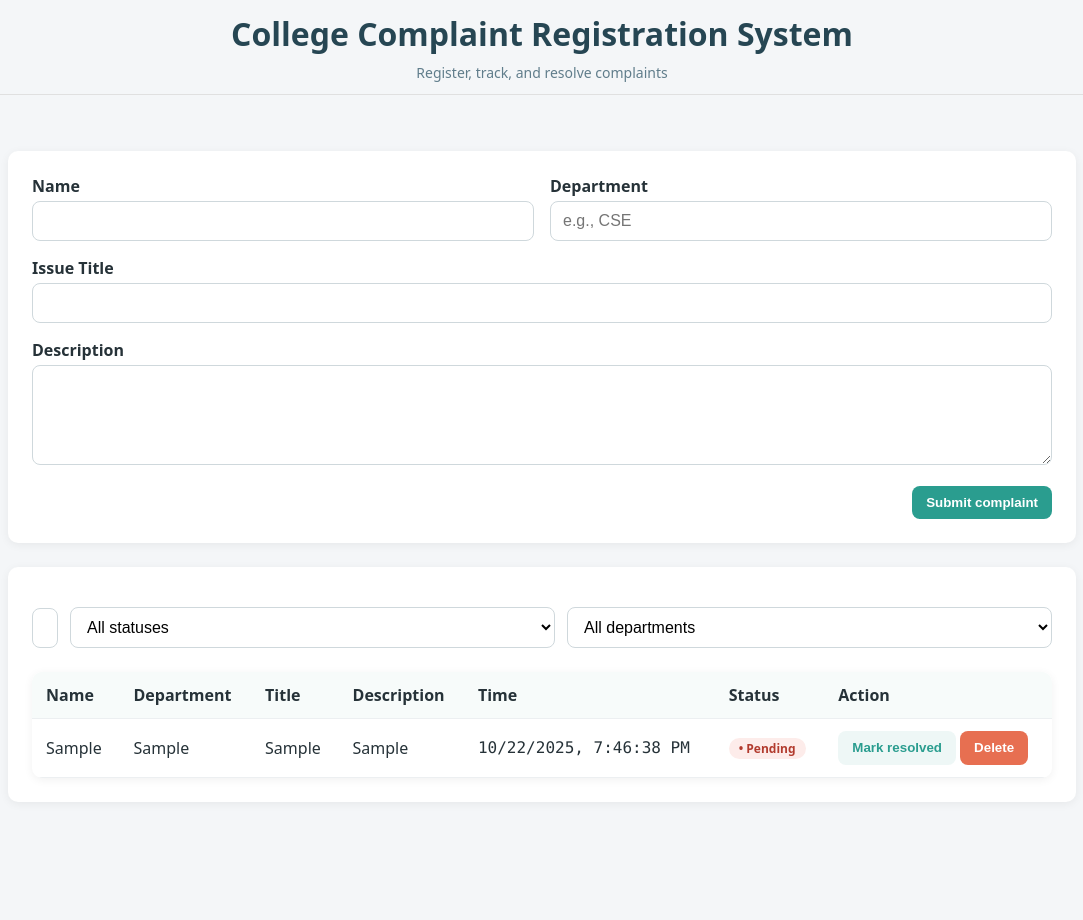
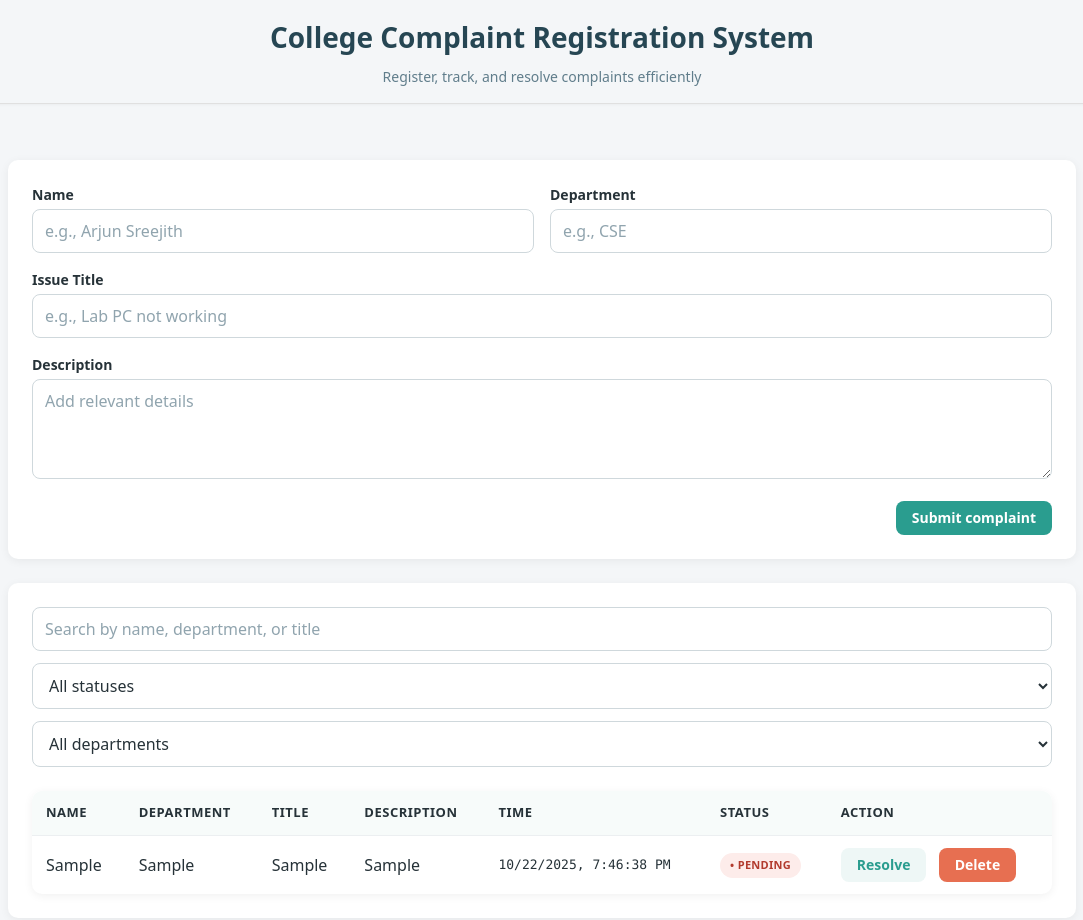
Before and after one commit to LisanAlGaib10101/complaint-registration-system, a plain HTML site: page index.html in a window 1280 px wide. Both pictures are taken after typing "Sample", "Sample", "Sample", "Sample" into the empty fields and a click on the button "Submit complaint". Shown: the whole page, without its empty margins (98-1181 px from the left). Before the commit the page ends 834 px from the top, so only its background shows below. Drawn offline with Linux system fonts and the light colour scheme.

Commit message:
New look 3

```diff
--- a/index.html
+++ b/index.html
@@ -2,13 +2,14 @@
 <html lang="en">
 <head>
   <meta charset="UTF-8" />
+  <meta name="viewport" content="width=device-width, initial-scale=1.0" />
   <title>College Complaint Registration System</title>
   <link rel="stylesheet" href="styles.css" />
 </head>
 <body>
   <div class="header">
     <h1>College Complaint Registration System</h1>
-    <div class="sub">Register, track, and resolve complaints</div>
+    <div class="sub">Register, track, and resolve complaints efficiently</div>
   </div>
 
   <div class="container">
@@ -16,19 +17,19 @@
       <div class="form-grid">
         <div>
           <label for="name">Name</label>
-          <input id="name" name="name" autocomplete="name" required />
+          <input id="name" name="name" placeholder="e.g., Arjun Sreejith" autocomplete="name" required />
         </div>
         <div>
           <label for="department">Department</label>
-          <input id="department" name="department" placeholder="e.g., CSE" required />
+          <input id="department" name="department" placeholder="e.g., CSE" autocomplete="organization" required />
         </div>
         <div class="full">
           <label for="title">Issue Title</label>
-          <input id="title" name="title" required />
+          <input id="title" name="title" placeholder="e.g., Lab PC not working" required />
         </div>
         <div class="full">
           <label for="description">Description</label>
-          <textarea id="description" name="description" required></textarea>
+          <textarea id="description" name="description" placeholder="Add relevant details" required></textarea>
         </div>
       </div>
       <div class="actions">
@@ -38,7 +39,7 @@
 
     <div class="card">
       <div class="searchbar">
-        <input type="text" id="searchInput" placeholder="Search by name, department, or title" />
+        <input type="search" id="searchInput" placeholder="Search by name, department, or title" />
         <select id="statusFilter">
           <option value="all">All statuses</option>
           <option value="pending">Pending</option>
--- a/script.js
+++ b/script.js
@@ -8,23 +8,40 @@ const saveComplaints = (data) => localStorage.setItem(LS_KEY, JSON.stringify(dat
 
 const toast = (msg) => {
   let t = $('#toast');
-  if(!t){ t = document.createElement('div'); t.id='toast'; Object.assign(t.style,{position:'fixed',bottom:'16px',right:'16px',background:'#263238',color:'#fff',padding:'10px 14px',borderRadius:'8px'}); document.body.appendChild(t); }
-  t.textContent = msg; t.style.opacity='1'; setTimeout(()=> t.style.opacity='0', 2000);
+  if(!t){
+    t = document.createElement('div');
+    t.id='toast';
+    document.body.appendChild(t);
+  }
+  t.textContent = msg;
+  t.style.opacity='1';
+  setTimeout(()=> t.style.opacity='0', 2500);
 };
 
+// Initialize after DOM is ready
+function init() {
   const deptFilter = $('#deptFilter');
   const statusFilter = $('#statusFilter');
   const searchInput = $('#searchInput');
   const tbody = $('#complaintsTable tbody');
   const cards = $('#complaintCards');
+  const form = $('#complaintForm');
+
+  // Guard against missing elements
+  if (!tbody || !cards || !form) {
+    console.error('Required DOM elements not found');
+    return;
+  }
 
   const buildDeptOptions = () => {
+    if (!deptFilter) return;
     const depts = Array.from(new Set(getComplaints().map(c => c.department))).sort();
-  deptFilter.innerHTML = `<option value="all">All departments</option>` + depts.map(d=>`<option value="${d}">${d}</option>`).join('');
+    deptFilter.innerHTML = `<option value="all">All departments</option>` +
+      depts.map(d => `<option value="${d}">${d}</option>`).join('');
   };
 
   const filters = () => ({
-  q: (searchInput.value || '').toLowerCase(),
+    q: (searchInput?.value || '').toLowerCase(),
     dept: deptFilter?.value || 'all',
     status: statusFilter?.value || 'all'
   });
@@ -39,70 +56,126 @@ const applyFilters = (list) => {
     });
   };
 
-function render(){
-  const data = applyFilters(getComplaints());
-  // Table
-  tbody.innerHTML = data.map((c, idx) => `
+  function render() {
+    const allData = getComplaints();
+    const data = applyFilters(allData);
+
+    // Render table
+    tbody.innerHTML = data.length ? data.map((c, idx) => {
+      // Find real index in unfiltered array for actions
+      const realIdx = allData.findIndex(item =>
+        item.name === c.name &&
+        item.department === c.department &&
+        item.time === c.time
+      );
+
+      return `
         <tr>
           <td>${c.name}</td>
           <td>${c.department}</td>
           <td>${c.title}</td>
-      <td>${c.description.length>120? c.description.slice(0,120)+'…' : c.description}</td>
-      <td style="font-family: ui-monospace, SFMono-Regular, Menlo, Consolas, monospace">${c.time || ''}</td>
-      <td><span class="badge ${c.status}">${c.status==='pending'?'• Pending':'✓ Resolved'}</span></td>
+          <td>${c.description.length > 100 ? c.description.slice(0, 100) + '…' : c.description}</td>
+          <td style="font-family: ui-monospace, SFMono-Regular, Menlo, Consolas, monospace; font-size: 13px;">${c.time || ''}</td>
+          <td><span class="badge ${c.status}">${c.status === 'pending' ? '• Pending' : '✓ Resolved'}</span></td>
           <td>
-        <button class="btn btn-ghost" data-act="toggle" data-idx="${idx}">${c.status==='pending'?'Mark resolved':'Mark pending'}</button>
-        <button class="btn btn-danger" data-act="delete" data-idx="${idx}">Delete</button>
+            <button class="btn btn-ghost" data-act="toggle" data-idx="${realIdx}">${c.status === 'pending' ? 'Resolve' : 'Reopen'}</button>
+            <button class="btn btn-danger" data-act="delete" data-idx="${realIdx}" style="margin-left: 8px;">Delete</button>
           </td>
-    </tr>`).join('');
+        </tr>`;
+    }).join('') : '<tr><td colspan="7" style="text-align:center;padding:24px;color:#90a4ae;">No complaints found</td></tr>';
 
-  // Cards (mobile)
-  cards.innerHTML = data.map((c, idx) => `
+    // Render mobile cards
+    cards.innerHTML = data.length ? data.map((c, idx) => {
+      const realIdx = allData.findIndex(item =>
+        item.name === c.name &&
+        item.department === c.department &&
+        item.time === c.time
+      );
+
+      return `
         <div class="complaint-card">
           <div class="title">${c.title}</div>
-      <div class="row"><span>${c.name}</span><span>${c.department}</span></div>
-      <div>${c.description}</div>
-      <div class="row"><span>${c.time || ''}</span><span class="badge ${c.status}">${c.status==='pending'?'• Pending':'✓ Resolved'}</span></div>
+          <div class="row"><span><strong>${c.name}</strong></span><span>${c.department}</span></div>
+          <div style="margin: 12px 0; color: var(--text);">${c.description}</div>
+          <div class="row"><span style="font-size: 12px;">${c.time || ''}</span><span class="badge ${c.status}">${c.status === 'pending' ? '• Pending' : '✓ Resolved'}</span></div>
           <div class="card-actions">
-        <button class="btn btn-ghost" data-act="toggle" data-idx="${idx}">${c.status==='pending'?'Resolve':'Reopen'}</button>
-        <button class="btn btn-danger" data-act="delete" data-idx="${idx}">Delete</button>
+            <button class="btn btn-ghost" data-act="toggle" data-idx="${realIdx}">${c.status === 'pending' ? 'Mark resolved' : 'Reopen'}</button>
+            <button class="btn btn-danger" data-act="delete" data-idx="${realIdx}">Delete</button>
           </div>
-    </div>`).join('');
+        </div>`;
+    }).join('') : '<div style="text-align:center;padding:24px;color:#90a4ae;">No complaints to display</div>';
   }
 
-document.getElementById("complaintForm").addEventListener('submit', (e)=>{
+  // Form submission
+  form.addEventListener('submit', (e) => {
     e.preventDefault();
-  const name = $('#name').value.trim();
-  const department = $('#department').value.trim();
-  const title = $('#title').value.trim();
-  const description = $('#description').value.trim();
+    const name = $('#name')?.value.trim();
+    const department = $('#department')?.value.trim();
+    const title = $('#title')?.value.trim();
+    const description = $('#description')?.value.trim();
+
+    if (!name || !department || !title || !description) {
+      toast('Please fill all fields');
+      return;
+    }
+
     const time = new Date().toLocaleString();
+    const list = getComplaints();
+    list.push({ name, department, title, description, time, status: 'pending' });
+    saveComplaints(list);
 
-  const list = getComplaints();
-  list.push({name, department, title, description, time, status:'pending'});
-  saveComplaints(list);
-  e.target.reset();
+    form.reset();
     buildDeptOptions();
     render();
-  toast('Complaint submitted');
+    toast('Complaint submitted successfully');
   });
 
-document.addEventListener('click', (e)=>{
+  // Action buttons (toggle/delete)
+  document.addEventListener('click', (e) => {
     const btn = e.target.closest('button[data-act]');
-  if(!btn) return;
+    if (!btn) return;
+
     const idx = +btn.dataset.idx;
     const act = btn.dataset.act;
     const list = getComplaints();
-  if(act==='toggle'){
-    list[idx].status = list[idx].status==='pending' ? 'resolved':'pending';
-    saveComplaints(list); render();
-  } else if(act==='delete'){
-    if(confirm('Delete this complaint?')){ list.splice(idx,1); saveComplaints(list); buildDeptOptions(); render(); toast('Deleted'); }
+
+    if (act === 'toggle') {
+      list[idx].status = list[idx].status === 'pending' ? 'resolved' : 'pending';
+      saveComplaints(list);
+      render();
+      toast(`Complaint marked as ${list[idx].status}`);
+    } else if (act === 'delete') {
+      if (confirm('Delete this complaint? This action cannot be undone.')) {
+        list.splice(idx, 1);
+        saveComplaints(list);
+        buildDeptOptions();
+        render();
+        toast('Complaint deleted');
+      }
     }
   });
 
-const debounce = (fn, ms=250) => { let t; return (...args)=>{ clearTimeout(t); t=setTimeout(()=>fn(...args), ms); } };
-[searchInput, statusFilter, deptFilter].forEach(el => el && el.addEventListener('input', debounce(render, 250)));
+  // Debounced search/filter
+  const debounce = (fn, ms = 250) => {
+    let timer;
+    return (...args) => {
+      clearTimeout(timer);
+      timer = setTimeout(() => fn(...args), ms);
+    };
+  };
 
+  [searchInput, statusFilter, deptFilter].forEach(el => {
+    if (el) el.addEventListener('input', debounce(render, 250));
+  });
+
+  // Initial render
   buildDeptOptions();
   render();
+}
+
+// Execute when DOM is ready
+if (document.readyState === 'loading') {
+  document.addEventListener('DOMContentLoaded', init);
+} else {
+  init();
+}
--- a/styles.css
+++ b/styles.css
@@ -1,53 +1,371 @@
 :root{
-  --bg:#f4f6f8; --surface:#fff; --text:#263238; --muted:#607d8b;
-  --primary:#2a9d8f; --primary-700:#1b5f73; --danger:#e76f51;
-  --success:#2a9d8f; --pending:#e76f51;
-  --radius:10px; --shadow:0 2px 10px rgba(0,0,0,0.06);
-  --space-1:4px; --space-2:8px; --space-3:12px; --space-4:16px; --space-5:24px; --space-6:32px;
+  --bg:#f4f6f8;
+  --surface:#fff;
+  --text:#263238;
+  --muted:#607d8b;
+  --primary:#2a9d8f;
+  --primary-hover:#1b5f73;
+  --danger:#e76f51;
+  --danger-hover:#d35a3d;
+  --success:#2a9d8f;
+  --pending:#e76f51;
+  --radius:10px;
+  --shadow:0 2px 10px rgba(0,0,0,0.06);
+  --space-1:4px;
+  --space-2:8px;
+  --space-3:12px;
+  --space-4:16px;
+  --space-5:24px;
+  --space-6:32px;
 }
-*{box-sizing:border-box}
-body{font-family:system-ui,-apple-system,Segoe UI,Roboto,Arial,sans-serif;background:var(--bg);color:var(--text);margin:0}
-.container{max-width:1100px;margin:0 auto;padding:var(--space-6) var(--space-4)}
 
-.header{position:sticky;top:0;background:var(--bg);z-index:10;padding:var(--space-3) var(--space-4);border-bottom:1px solid #e0e0e0}
-.header h1{margin:0;text-align:center;color:#264653}
-.header .sub{margin-top:var(--space-2);text-align:center;color:var(--muted);font-size:14px}
+* {
+  box-sizing:border-box;
+}
 
-.card{background:var(--surface);border-radius:var(--radius);box-shadow:var(--shadow);padding:var(--space-5);margin-top:var(--space-5)}
-.form-grid{display:grid;grid-template-columns:1fr 1fr;gap:var(--space-4)}
-.form-grid .full{grid-column:1/-1}
-label{font-weight:600;margin-bottom:var(--space-1);display:block}
-input,textarea,select{width:100%;padding:10px 12px;border:1px solid #cfd8dc;border-radius:8px;font-size:16px;background:#fff}
-textarea{min-height:100px;resize:vertical}
+body {
+  font-family: system-ui, -apple-system, 'Segoe UI', Roboto, Arial, sans-serif;
+  background: var(--bg);
+  color: var(--text);
+  margin: 0;
+  padding: 0;
+  line-height: 1.5;
+}
 
-.actions{display:flex;gap:var(--space-3);justify-content:flex-end;margin-top:var(--space-4)}
-.btn{border:none;border-radius:8px;padding:10px 14px;font-weight:600;cursor:pointer;transition:transform .08s ease,background .2s ease;line-height:1}
-.btn:active{transform:scale(0.98)}
-.btn-primary{background:var(--primary);color:#fff}
-.btn-ghost{background:#eef7f6;color:var(--primary)}
-.btn-danger{background:var(--danger);color:#fff}
+.container {
+  max-width: 1100px;
+  margin: 0 auto;
+  padding: var(--space-6) var(--space-4);
+}
 
-.table-wrap{overflow:auto;border-radius:var(--radius);box-shadow:var(--shadow);background:var(--surface);margin-top:var(--space-5)}
-table{width:100%;border-collapse:collapse}
-th,td{padding:12px 14px;border-bottom:1px solid #eceff1}
-th{background:#f7fbfa;text-align:left}
-tbody tr:nth-child(even){background:#fafafa}
-tbody tr:hover{background:#f0fbf9}
+.header {
+  position: sticky;
+  top: 0;
+  background: var(--bg);
+  z-index: 10;
+  padding: var(--space-4) var(--space-4);
+  border-bottom: 1px solid #e0e0e0;
+  box-shadow: 0 1px 3px rgba(0,0,0,0.04);
+}
 
-.badge{padding:2px 10px;border-radius:999px;font-weight:700;font-size:12px;display:inline-flex;align-items:center;gap:6px}
-.badge.pending{color:#b23b2e;background:#fdecea}
-.badge.resolved{color:#1b5f73;background:#d6f5e1}
+.header h1 {
+  margin: 0;
+  text-align: center;
+  color: #264653;
+  font-size: 28px;
+}
 
-.searchbar{display:flex;gap:var(--space-3);align-items:center;margin-top:var(--space-4)}
-.searchbar input{flex:1}
+.header .sub {
+  margin-top: var(--space-2);
+  text-align: center;
+  color: var(--muted);
+  font-size: 14px;
+}
 
-.card-list{display:none}
-@media (max-width:700px){
-  .form-grid{grid-template-columns:1fr}
-  .table-wrap{display:none}
-  .card-list{display:grid;gap:var(--space-3);margin-top:var(--space-4)}
-  .complaint-card{background:var(--surface);border-radius:var(--radius);box-shadow:var(--shadow);padding:var(--space-4)}
-  .row{display:flex;justify-content:space-between;margin-bottom:var(--space-2);color:var(--muted)}
-  .title{font-weight:700;color:var(--text);margin-bottom:var(--space-2)}
-  .card-actions{display:flex;gap:var(--space-3);margin-top:var(--space-3)}
+.card {
+  background: var(--surface);
+  border-radius: var(--radius);
+  box-shadow: var(--shadow);
+  padding: var(--space-5);
+  margin-top: var(--space-5);
 }
+
+.form-grid {
+  display: grid;
+  grid-template-columns: 1fr 1fr;
+  gap: var(--space-4);
+}
+
+.form-grid .full {
+  grid-column: 1/-1;
+}
+
+label {
+  font-weight: 600;
+  margin-bottom: var(--space-1);
+  display: block;
+  color: var(--text);
+  font-size: 14px;
+}
+
+input, textarea, select {
+  width: 100%;
+  padding: 10px 12px;
+  border: 1px solid #cfd8dc;
+  border-radius: 8px;
+  font-size: 16px;
+  background: #fff;
+  color: #263238;
+  font-family: inherit;
+  transition: border-color 0.2s ease, box-shadow 0.2s ease;
+}
+
+input::placeholder, textarea::placeholder {
+  color: #90a4ae;
+  opacity: 1;
+}
+
+input:focus, textarea:focus, select:focus {
+  outline: none;
+  border-color: var(--primary);
+  box-shadow: 0 0 0 3px rgba(42,157,143,0.1);
+}
+
+textarea {
+  min-height: 100px;
+  resize: vertical;
+}
+
+/* Fix autofill visibility */
+input:-webkit-autofill {
+  -webkit-text-fill-color: #263238;
+  box-shadow: 0 0 0 1000px #ffffff inset;
+  transition: background-color 9999s ease-out 0s;
+}
+
+.actions {
+  display: flex;
+  gap: var(--space-3);
+  justify-content: flex-end;
+  margin-top: var(--space-4);
+}
+
+.btn {
+  border: none;
+  border-radius: 8px;
+  padding: 10px 16px;
+  font-weight: 600;
+  cursor: pointer;
+  transition: transform 0.08s ease, background 0.2s ease;
+  line-height: 1;
+  font-size: 14px;
+  font-family: inherit;
+}
+
+.btn:hover {
+  transform: translateY(-1px);
+}
+
+.btn:active {
+  transform: scale(0.98);
+}
+
+.btn-primary {
+  background: var(--primary);
+  color: #fff;
+}
+
+.btn-primary:hover {
+  background: var(--primary-hover);
+}
+
+.btn-ghost {
+  background: #eef7f6;
+  color: var(--primary);
+}
+
+.btn-ghost:hover {
+  background: #d6ede9;
+}
+
+.btn-danger {
+  background: var(--danger);
+  color: #fff;
+}
+
+.btn-danger:hover {
+  background: var(--danger-hover);
+}
+
+.table-wrap {
+  overflow: auto;
+  border-radius: var(--radius);
+  box-shadow: var(--shadow);
+  background: var(--surface);
+  margin-top: var(--space-5);
+}
+
+table {
+  width: 100%;
+  border-collapse: collapse;
+}
+
+th, td {
+  padding: 12px 14px;
+  border-bottom: 1px solid #eceff1;
+  text-align: left;
+}
+
+th {
+  background: #f7fbfa;
+  font-weight: 700;
+  color: var(--text);
+  font-size: 13px;
+  text-transform: uppercase;
+  letter-spacing: 0.5px;
+}
+
+tbody tr:nth-child(even) {
+  background: #fafafa;
+}
+
+tbody tr:hover {
+  background: #e8f5f3;
+  transition: background 0.15s ease;
+}
+
+tbody tr:last-child td {
+  border-bottom: none;
+}
+
+.badge {
+  padding: 4px 10px;
+  border-radius: 999px;
+  font-weight: 700;
+  font-size: 11px;
+  display: inline-flex;
+  align-items: center;
+  gap: 4px;
+  text-transform: uppercase;
+  letter-spacing: 0.3px;
+}
+
+.badge.pending {
+  color: #b23b2e;
+  background: #fdecea;
+}
+
+.badge.resolved {
+  color: #1b5f73;
+  background: #d6f5e1;
+}
+
+.searchbar {
+  display: flex;
+  gap: var(--space-3);
+  align-items: center;
+  flex-wrap: wrap;
+}
+
+.searchbar input {
+  flex: 1;
+  min-width: 200px;
+  background: #ffffff;
+  color: #263238;
+}
+
+.searchbar input::placeholder {
+  color: #90a4ae;
+}
+
+.searchbar select {
+  min-width: 150px;
+}
+
+.card-list {
+  display: none;
+}
+
+/* Toast notification */
+#toast {
+  position: fixed;
+  bottom: 16px;
+  right: 16px;
+  background: #263238;
+  color: #fff;
+  padding: 12px 16px;
+  border-radius: 8px;
+  font-size: 14px;
+  font-weight: 500;
+  box-shadow: 0 4px 12px rgba(0,0,0,0.15);
+  opacity: 0;
+  transition: opacity 0.3s ease;
+  z-index: 1000;
+}
+
+/* Mobile responsive */
+@media (max-width: 700px) {
+  .container {
+    padding: var(--space-4) var(--space-3);
+  }
+
+  .header h1 {
+    font-size: 22px;
+  }
+
+  .form-grid {
+    grid-template-columns: 1fr;
+  }
+
+  .searchbar {
+    flex-direction: column;
+    align-items: stretch;
+  }
+
+  .searchbar input, .searchbar select {
+    width: 100%;
+    min-width: auto;
+  }
+
+  .table-wrap {
+    display: none;
+  }
+
+  .card-list {
+    display: grid;
+    gap: var(--space-3);
+    margin-top: var(--space-4);
+  }
+
+  .complaint-card {
+    background: var(--surface);
+    border-radius: var(--radius);
+    box-shadow: var(--shadow);
+    padding: var(--space-4);
+  }
+
+  .complaint-card .title {
+    font-weight: 700;
+    color: var(--text);
+    margin-bottom: var(--space-3);
+    font-size: 16px;
+  }
+
+  .complaint-card .row {
+    display: flex;
+    justify-content: space-between;
+    margin-bottom: var(--space-2);
+    font-size: 14px;
+    color: var(--muted);
+  }
+
+  .complaint-card .row:last-of-type {
+    margin-top: var(--space-3);
+    padding-top: var(--space-3);
+    border-top: 1px solid #eceff1;
+  }
+
+  .card-actions {
+    display: flex;
+    gap: var(--space-2);
+    margin-top: var(--space-3);
+    flex-direction: column;
+  }
+
+  .card-actions .btn {
+    width: 100%;
+    padding: 12px;
+  }
+}
+
+/* High contrast mode */
+@media (prefers-contrast: more) {
+  input, textarea, select {
+    border-color: #607d8b;
+    color: #0b0d0e;
+  }
+
+  input::placeholder, textarea::placeholder {
+    color: #6b7c86;
+  }
+}
```
Lines whose indentation alone changed are shown as unchanged.
